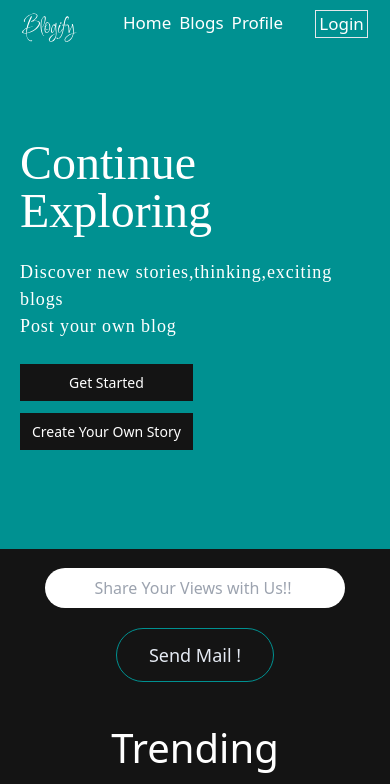
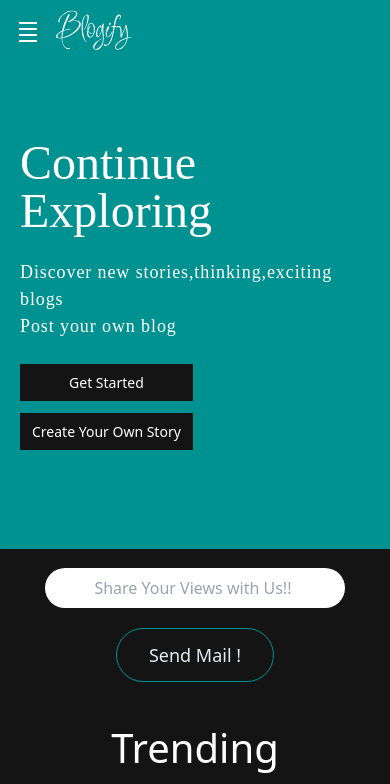
Before and after one commit to Asif-28/Blogify, a Next.js app: page / in a window 390 px wide. Shown: the top 784 px of the page. Built offline with nearby package versions, Linux system fonts and the light colour scheme; no server answers; grey boxes are pictures that could not be loaded.

Commit message:
header mobile responsive hamburger

```diff
--- a/src/comp/header-footer/Header.jsx
+++ b/src/comp/header-footer/Header.jsx
@@ -1,15 +1,23 @@
-import React, { useEffect, useState } from "react";
-import Link from "next/link";
+
+'use client';
+import { useEffect, useState } from 'react';
+import React from 'react';
+// import Image from 'next/image';
+import Link from 'next/link';
+import DensitySmallIcon from '@mui/icons-material/DensitySmall';
+// import Logout from "./Logout";
 import { signOut, useSession } from "next-auth/react";
-// import Logout from "./Logout";
 
 const Logout = () => {
   return <button onClick={signOut}>Logout</button>;
 };
 
 const Header = () => {
-  const [show, handleShow] = useState(false);
+  const [isMenuOpen, setIsMenuOpen] = useState(false);
+    const [show, handleShow] = useState(false);
   const { data: session } = useSession();
+
+
   const transitionNavBar = () => {
     if (window.scrollY > 100) {
       handleShow(true);
@@ -18,21 +26,31 @@ const Header = () => {
     }
   };
 
+
   useEffect(() => {
     window.addEventListener("scroll", transitionNavBar);
     return () => window.removeEventListener("scroll", transitionNavBar);
   }, []);
+
   return (
-    <div className={`nav ${show && `nav__black`}`}>
+    <div className="relative">
+      <div
+        className="fixed top-2 left-2 backdrop-blur-sm z-50 p-2 mt-1 mr-3 text-sm text-white rounded-lg sm:hidden"
+        onClick={() => setIsMenuOpen(!isMenuOpen)}
+      >
+        <DensitySmallIcon className='text-2xl' />
+      </div>
+
+   <div className={`nav ${show && `nav__black`}`}>
       <div className="container justify-between px-3  sm:px-6 flex max-w-[1280px] mx-auto ">
-        <div className="logo sm:flex-1 text-2xl sm:text-2xl ">
-          <img
+        <div className="logo pl-8 sm:pl-0 ">
+           <img
             src="./assets/logo1.svg"
-            className="h-[35px] sm:h-[40px] w-[55px] sm:w-[100px]"
+            className="h-[40px] sm:h-[50px] w-[80px] sm:w-[100px]"
             alt=""
           />
         </div>
-        <div className="flex sm:flex-1 gap-8 ">
+        <div className="hidden  sm:flex sm:flex-1 gap-8 ">
           <div className="flex-1 ">
             <ul className="flex justify-center gap-2 sm:gap-6 text-[17px] sm:text-[20px] sm:font-normal ">
               <li className="sm:hover:border sm:hover-border-[#e5eaf3] sm:px-[0.4rem] font-light sm:w-[70px] sm:text-center ">
@@ -43,6 +61,9 @@ const Header = () => {
               </li>
               <li className="sm:hover:border sm:hover-border-[#e5eaf3] sm:px-[0.4rem] font-light sm:w-[90px] sm:text-center">
                 <Link href="./profile">Profile</Link>
+              </li>
+              <li className="sm:hover:border sm:hover-border-[#e5eaf3] sm:px-[0.4rem] font-light sm:w-[150px] sm:text-center">
+                <Link href="./myBlogs">CreateBlogs</Link>
               </li>
             </ul>
           </div>
@@ -56,37 +77,53 @@ const Header = () => {
         </div>
       </div>
     </div>
+
+      <div
+        style={{
+          transform: isMenuOpen ? 'translateX(0)' : 'translateX(-100%)',
+          transition: 'all 0.3s ease-out',
+        }}
+        className="w-2/3 h-screen bg-[#13171E] text-white fixed top-0 left-0 lg:hidden z-20 px-3 py-0 flex flex-row rounded-br-sm font-semibold text-[20px]"
+      >
+
+      <div className=" flex flex-col mx-auto ">
+        <div className="logo  text-2xl sm:text-2xl ">
+          <img
+            src="./assets/logo1.svg"
+            className="h-[70px] w-[70px]"
+            alt=""
+          />
+        </div>
+        <div className="flex flex-col pt-8">
+          <div className="">
+            <ul className="flex flex-col justify-center gap-3 sm:gap-6 text-[20px] sm:text-[20px] sm:font-normal ">
+              <li className="sm:hover:border sm:hover-border-[#e5eaf3] sm:px-[0.4rem] font-light sm:w-[70px] sm:text-center ">
+                <Link href="/">Home</Link>
+              </li>
+              <li className="sm:hover:border sm:hover-border-[#e5eaf3] sm:px-[0.4rem] font-light sm:w-[60px] sm:text-center">
+                <Link href="./blogs">Blogs</Link>
+              </li>
+              <li className="sm:hover:border sm:hover-border-[#e5eaf3] sm:px-[0.4rem] font-light sm:w-[90px] sm:text-center">
+                <Link href="./profile">Profile</Link>
+              </li>
+              <li className="sm:hover:border sm:hover-border-[#e5eaf3] sm:px-[0.4rem] font-light sm:w-[150px] sm:text-center">
+                <Link href="./myBlogs">CreateBlogs</Link>
+              </li>
+            </ul>
+          </div>
+          <div className="login pt-8 font-[24px]">
+            <Link href="./login">
+              <li className="text-center list-none font-light border px-[0.2rem] sm:border-[#fff] sm:px-[0.4rem]">
+                {session ? <Logout /> : "Login"}
+              </li>
+            </Link>
+          </div>
+        </div>
+      </div>
+
+      </div>
+    </div>
   );
 };
 
 export default Header;
-
-// .nav {
-//   position: fixed;
-//   top: 0;
-//   padding: 10px;
-//   width: 100%;
-//   height: 50px;
-//   z-index: 1;
-//   transition-timing-function: ease-in;
-//   transition: all 0.5s;
-// }
-
-// const Header = () => {
-//   const { data: session } = useSession();
-//   return (
-//     <main className={styles.main}>
-//       <div className={styles.logo}>Blogs..</div>
-//       <nav className={styles.items}>
-//         <ul className={styles.item}>
-//           <Link href={`/ `}>
-//             <li>Home</li>
-//           </Link>
-//           <Link href="./credentialsLogin">
-//             <li>{session ? `${session.user.name}` : "Login"}</li>
-//           </Link>
-//         </ul>
-//       </nav>
-//     </main>
-//   );
-// };
--- a/src/styles/globals.scss
+++ b/src/styles/globals.scss
@@ -46,7 +46,7 @@ body {
   transition: all 0.5s;
 }
 .nav__black {
-  z-index: 1000;
+  z-index: 10;
   // background-color: #000000;
   background: rgb(0, 0, 0, 0.7);
   // background: transparent;
```
